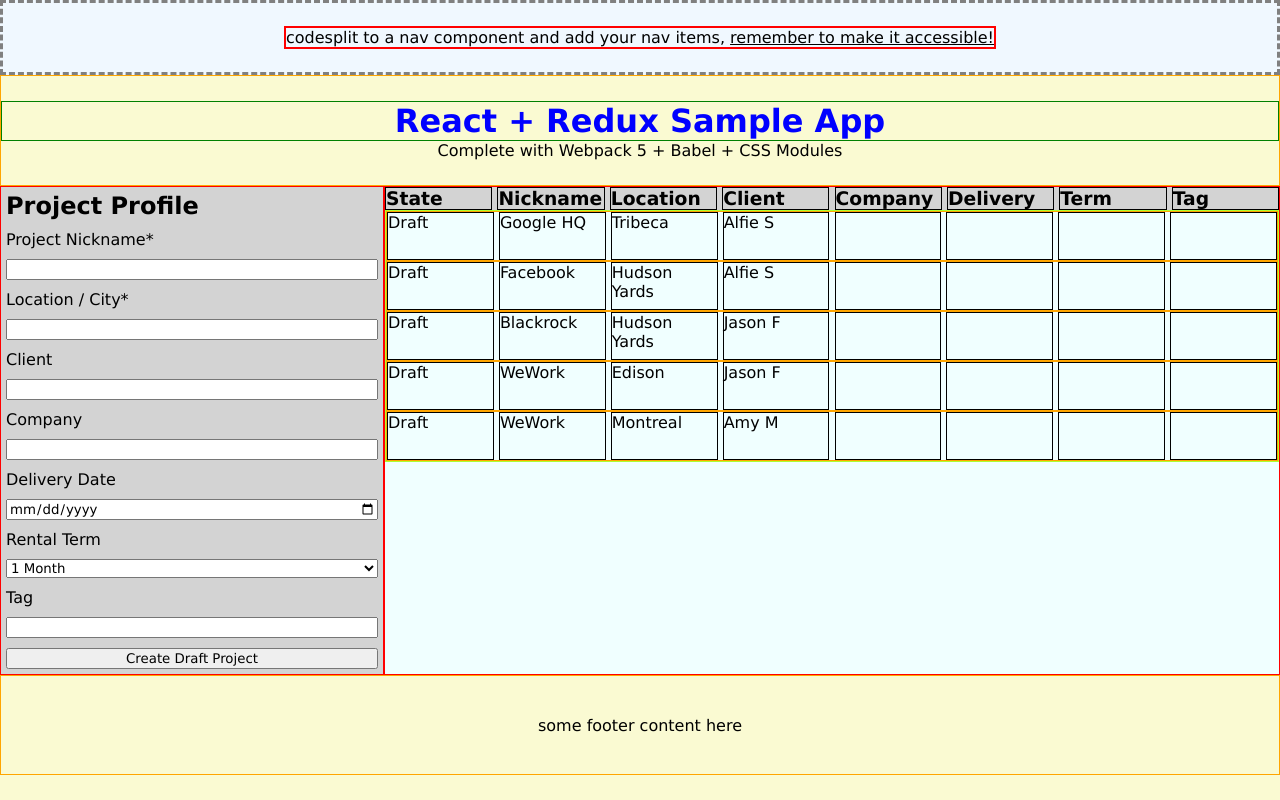
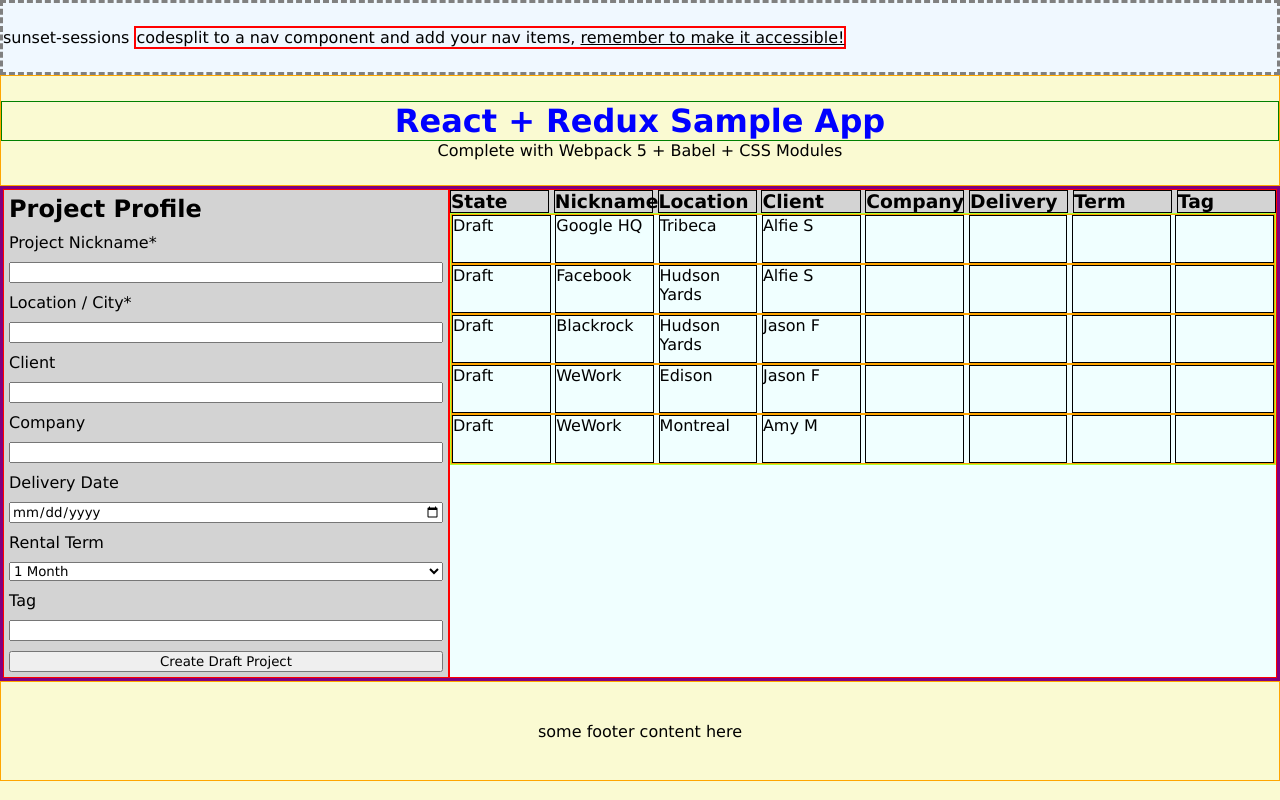
Before and after one commit to astaiglesia/enterprise-poc, a React (Create React App) app: page / in a window 1280 px wide. Built offline with nearby package versions, Linux system fonts and the light colour scheme.

Commit message:
add wrapper component

```diff
--- a/src/App.jsx
+++ b/src/App.jsx
@@ -16,37 +16,21 @@ import MainHeader from './components/MainHeader/MainHeader';
 import MainHero from './components/MainHero/MainHero';
 import MainFooter from './components/MainFooter/MainFooter';
 import Content from './components/Content/Content'
+import Wrapper from './helpers/Wrapper';
 
 // function component syntax
 const App = () => {
 
   return (
-    <div>
+    <Wrapper>
       <MainHeader />
       <MainHero />
       <Content />
       <MainFooter />
-    </div>
+    </Wrapper>
   )
 }
 
 export default App;
 
-// import store, Provider for Redux
 // import BrowserRouter, Routes, Route, Link for React Router
-
-// Using a class component for use with lifecycle methods
-// class App extends Component {
-//   constructor(props) {
-//     super(props)
-//   }
-
-//   render() {
-//     return (
-//       <div>
-//         <h1>Our Boilerplate React App</h1>
-//         <p>Complete with Webpack 5 + Babel</p>
-//       </div>
-//     )
-//   };
-// };
--- a/src/components/Content/Content.jsx
+++ b/src/components/Content/Content.jsx
@@ -1,5 +1,5 @@
 /*
-- add mobile responsive / media queries
+- add mobile responsiveness / media queries
 */
 
 import React from "react";
@@ -16,7 +16,6 @@ const Content = () => {
     <div className={styles.container}>
       <ProjectForm />
       <CardListContainer />
-
     </div>
   )
 };
--- a/src/components/Content/Content.module.css
+++ b/src/components/Content/Content.module.css
@@ -2,5 +2,8 @@
   background-color: azure;
 
   display: flex;
+  flex-wrap: wrap;
   justify-content: center;
+
+  border: 3px solid purple;
 }
--- a/src/components/MainHeader/MainHeader.jsx
+++ b/src/components/MainHeader/MainHeader.jsx
@@ -6,6 +6,7 @@ const MainHeader = () => {
 
   return (
     <header className={styles['main-header']}>
+      <div className={styles.logo}>sunset-sessions</div>
       <nav>
         codesplit to a nav component and add your nav items, <a href="https://a11y-style-guide.com/style-guide/section-navigation.html">remember to make it accessible!</a>
       </nav>
--- a/src/components/MainHeader/MainHeader.module.css
+++ b/src/components/MainHeader/MainHeader.module.css
@@ -2,8 +2,9 @@
   border: 3px dashed grey;
   height: 75px;
   background-color: aliceblue;
+
   display: flex;
-  justify-content: center;
+  justify-content: flex-start;
   align-items: center;
 }
 
--- a/src/features/ProjectForm/ProjectForm.module.css
+++ b/src/features/ProjectForm/ProjectForm.module.css
@@ -1,7 +1,8 @@
 .form {
   border: thin solid red;
   background-color: lightgray;
-  width: 30%;
+  min-width: 35%;
+  flex: 1;
 
   display: flex;
   flex-direction: column;
--- a/src/features/ProjectList/CardListContainer/CardListContainer.module.css
+++ b/src/features/ProjectList/CardListContainer/CardListContainer.module.css
@@ -2,7 +2,7 @@
   border: thin solid red;
   /* margin: 20px 5%; */
   /* min-height: 400px; */
-  flex: 1;
+  flex: 2.5;
 }
 
 .list-headings {
--- /dev/null
+++ b/src/helpers/Wrapper.js
@@ -0,0 +1,3 @@
+const Wrapper = props => props.children;
+
+export default Wrapper;
```
Also changed, not shown: src/todo.md (added, +15 -0 lines), public/index.html (line endings or trailing spaces).
